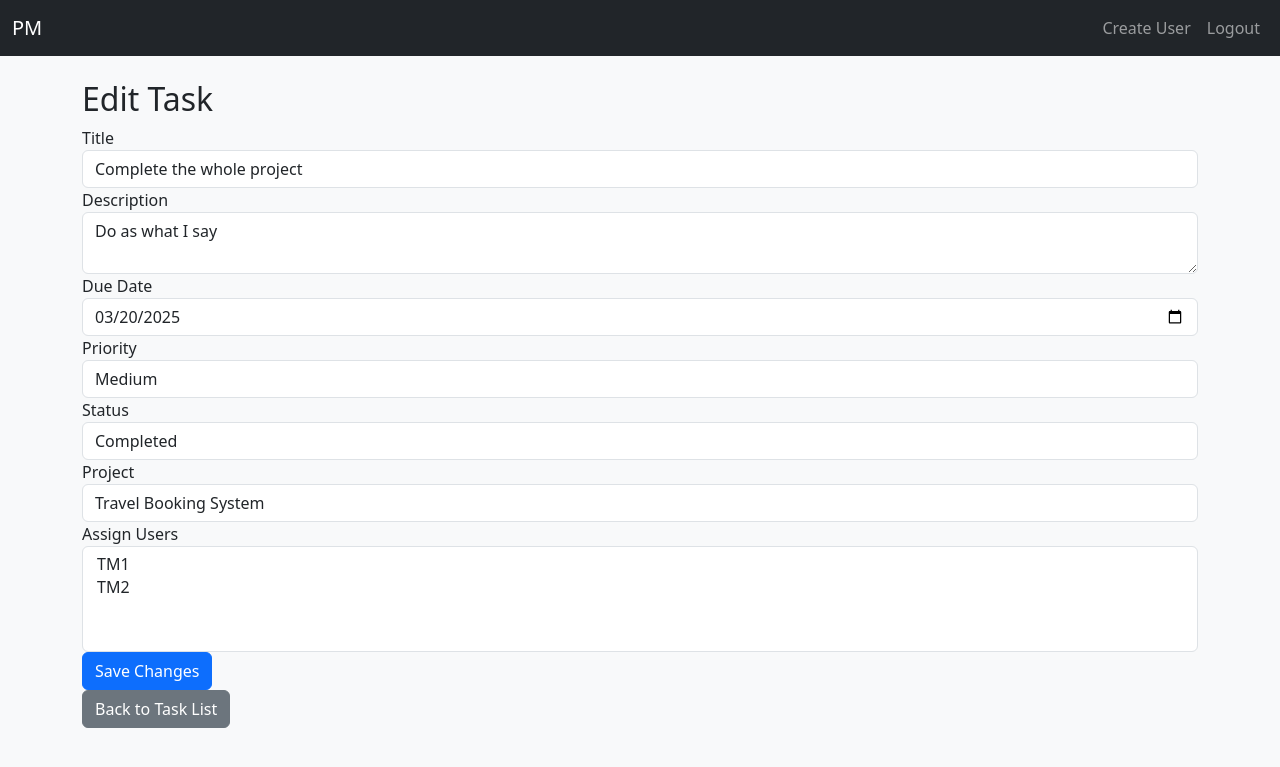
After one commit to preetshah47/Flask---Assignment, a Flask app: page /tasks/1/edit in a window 1280 px wide. The commit adds this page. Shown: the top 767 px of the page. Run offline with Flask 3, Linux system fonts and the light colour scheme; a user stored in the database is signed in; some libraries are stand-ins or nearby versions.

Commit message:
16 April Changes

```diff
--- a/Project_Managment_Tool/app/__init__.py
+++ b/Project_Managment_Tool/app/__init__.py
@@ -28,6 +28,10 @@ def create_app():
     from .project.routes import project
     app.register_blueprint(project)
 
+    # register the task blueprint
+    from .task.routes import task_bp
+    app.register_blueprint(task_bp)
+
     # Create DB + default admin
     with app.app_context():
         db.create_all()
--- /dev/null
+++ b/Project_Managment_Tool/app/task/__init__.py
@@ -0,0 +1,3 @@
+from flask import Blueprint
+
+task = Blueprint('task', __name__)
--- /dev/null
+++ b/Project_Managment_Tool/app/task/forms.py
@@ -0,0 +1,30 @@
+from flask_wtf import FlaskForm
+from wtforms import StringField, TextAreaField, DateField, SelectField, SubmitField
+from wtforms.validators import DataRequired
+from wtforms_sqlalchemy.fields import QuerySelectField, QuerySelectMultipleField
+from app.models import Project, User
+
+def get_projects():
+    return Project.query.all()
+
+def get_users():
+    return User.query.filter_by(role='team_member').all()
+
+
+class TaskForm(FlaskForm):
+    title = StringField('Title', validators=[DataRequired()])
+    description = TextAreaField('Description')
+    due_date = DateField('Due Date')
+    priority = SelectField('Priority', choices=[
+        ('Low', 'Low'),
+        ('Medium', 'Medium'),
+        ('High', 'High')
+    ])
+    status = SelectField('Status', choices=[
+        ('To Do', 'To Do'),
+        ('In Progress', 'In Progress'),
+        ('Completed', 'Completed')
+    ])
+    project = QuerySelectField('Project', query_factory=get_projects, allow_blank=False, get_label='name')
+    assigned_users = QuerySelectMultipleField('Assign To', query_factory=get_users, get_label='name')
+    submit = SubmitField('Submit')
--- /dev/null
+++ b/Project_Managment_Tool/app/task/routes.py
@@ -0,0 +1,98 @@
+from flask import Blueprint, render_template, redirect, url_for, flash, request
+from flask_login import login_required, current_user
+from app.models import Project, db, Task
+from .forms import TaskForm
+
+task_bp = Blueprint('task', __name__, url_prefix='/tasks')
+
+@task_bp.route('/')
+@login_required
+def list_tasks():
+    if current_user.role == 'admin':
+        tasks = Task.query.all()
+    elif current_user.role == 'project_manager':
+        tasks = Task.query.join(Task.project).filter(Project.manager_id == current_user.id).all()
+
+    else:
+        tasks = current_user.tasks
+    return render_template('tasks/task_list.html', tasks=tasks)
+
+@task_bp.route('/create', methods=['GET', 'POST'])
+@login_required
+def create_task():
+    form = TaskForm()
+    if form.validate_on_submit():
+        task = Task(
+            title=form.title.data,
+            description=form.description.data,
+            due_date=form.due_date.data,
+            priority=form.priority.data,
+            status=form.status.data,
+            project=form.project.data
+        )
+        for user in form.assigned_users.data:
+            task.assigned_users.append(user)
+        db.session.add(task)
+        db.session.commit()
+        flash('Task created successfully!', 'success')
+        return redirect(url_for('task.list_tasks'))
+    return render_template('tasks/create_task.html', form=form)
+
+@task_bp.route('/<int:task_id>/edit', methods=['GET', 'POST'])
+@login_required
+def edit_task(task_id):
+    task = Task.query.get_or_404(task_id)
+
+    # Ensure the user has permission to edit the task
+    if current_user.role not in ['admin', 'project_manager'] or (
+        current_user.role == 'project_manager' and task.project.manager_id != current_user.id):
+        flash("You don't have permission to edit this task.", 'danger')
+        return redirect(url_for('task.list_tasks'))
+
+    # Create a form and populate it with the task's data
+    form = TaskForm(obj=task)
+
+    # Pre-populate the form with assigned users and project
+    if request.method == 'GET':
+        form.assigned_users.data = task.assigned_users
+        form.project.data = task.project
+
+    # Handle form submission
+    if form.validate_on_submit():
+        form.populate_obj(task)  # Populate the task object with form data
+        task.assigned_users = form.assigned_users.data  # Update assigned users
+        db.session.commit()  # Commit the changes to the database
+        flash('Task updated successfully!', 'success')
+        return redirect(url_for('task.list_tasks'))
+
+    return render_template('tasks/edit_task.html', form=form, task=task)
+
+@task_bp.route('/<int:task_id>/delete', methods=['POST'])
+@login_required
+def delete_task(task_id):
+    task = Task.query.get_or_404(task_id)
+
+    # Only allow admin or project manager who owns the project
+    if current_user.role not in ['admin', 'project_manager'] or (
+        current_user.role == 'project_manager' and task.project.manager_id != current_user.id):
+        flash("You don't have permission to delete this task.", 'danger')
+        return redirect(url_for('task.list_tasks'))
+
+    db.session.delete(task)
+    db.session.commit()
+    flash('Task deleted successfully!', 'success')
+    return redirect(url_for('task.list_tasks'))
+
+@task_bp.route('/<int:task_id>/complete', methods=['POST'])
+@login_required
+def complete_task(task_id):
+    task = Task.query.get_or_404(task_id)
+
+    if current_user.role == 'team_member' and current_user in task.assigned_users:
+        task.status = 'Completed'
+        db.session.commit()
+        flash('Task marked as completed.', 'success')
+    else:
+        flash("You are not allowed to complete this task.", 'danger')
+
+    return redirect(url_for('task.list_tasks'))
--- a/Project_Managment_Tool/app/templates/layout.html
+++ b/Project_Managment_Tool/app/templates/layout.html
@@ -44,5 +44,9 @@
 
         {% block content %}{% endblock %}
     </div>
+
+    <!-- Bootstrap JS (required for collapse functionality) -->
+<script src="https://cdn.jsdelivr.net/npm/bootstrap@5.3.0-alpha1/dist/js/bootstrap.bundle.min.js"></script>
+
 </body>
 </html>
--- /dev/null
+++ b/Project_Managment_Tool/app/templates/tasks/edit_task.html
@@ -0,0 +1,48 @@
+{% extends 'layout.html' %}
+
+{% block content %}
+  <h2>Edit Task</h2>
+
+  <form method="POST" action="{{ url_for('task.edit_task', task_id=task.id) }}">
+    {{ form.hidden_tag() }}
+
+    <div class="form-group">
+      <label for="title">Title</label>
+      {{ form.title(class="form-control") }}
+    </div>
+
+    <div class="form-group">
+      <label for="description">Description</label>
+      {{ form.description(class="form-control") }}
+    </div>
+
+    <div class="form-group">
+      <label for="due_date">Due Date</label>
+      {{ form.due_date(class="form-control") }}
+    </div>
+
+    <div class="form-group">
+      <label for="priority">Priority</label>
+      {{ form.priority(class="form-control") }}
+    </div>
+
+    <div class="form-group">
+      <label for="status">Status</label>
+      {{ form.status(class="form-control") }}
+    </div>
+
+    <div class="form-group">
+      <label for="project">Project</label>
+      {{ form.project(class="form-control") }}
+    </div>
+
+    <div class="form-group">
+      <label for="assigned_users">Assign Users</label>
+      {{ form.assigned_users(class="form-control") }}
+    </div>
+
+    <button type="submit" class="btn btn-primary">Save Changes</button>
+  </form>
+
+  <a href="{{ url_for('task.list_tasks') }}" class="btn btn-secondary">Back to Task List</a>
+{% endblock %}
--- a/Project_Managment_Tool/requirements.txt
+++ b/Project_Managment_Tool/requirements.txt
@@ -15,3 +15,4 @@ SQLAlchemy==2.0.40
 typing_extensions==4.13.2
 Werkzeug==3.1.3
 WTForms==3.2.1
+WTForms-SQLAlchemy==0.4.2
```
Also changed, not shown: Project_Managment_Tool/app/models.py (+13 -9 lines), Project_Managment_Tool/app/project/routes.py (+24 -2 lines), Project_Managment_Tool/app/templates/project/dashboard_project.html (added, +80 -0 lines), Project_Managment_Tool/app/templates/tasks/create_task.html (added, +37 -0 lines), Project_Managment_Tool/app/templates/tasks/task_list.html (added, +44 -0 lines), Project_Managment_Tool/instance/app.db.
